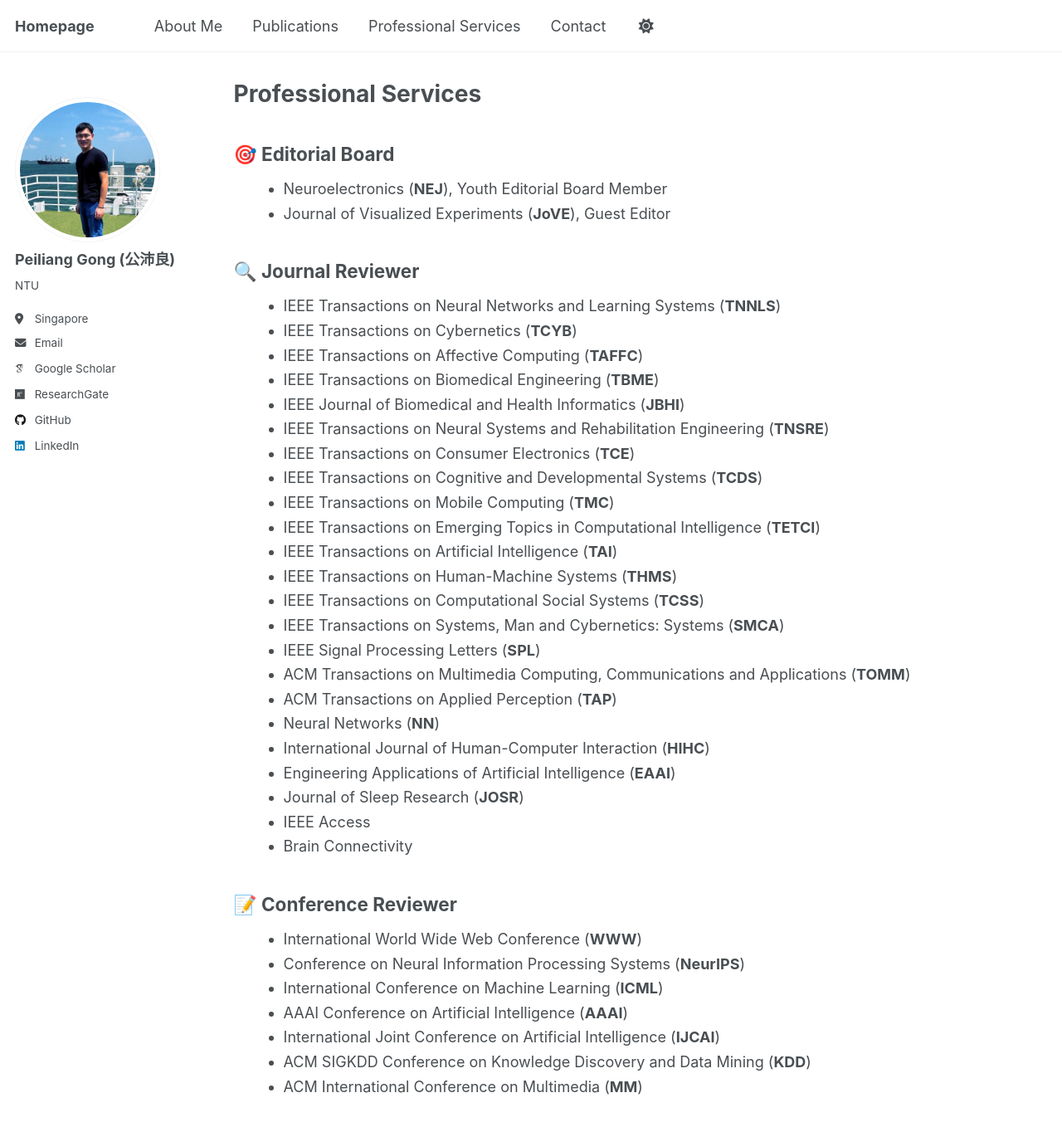
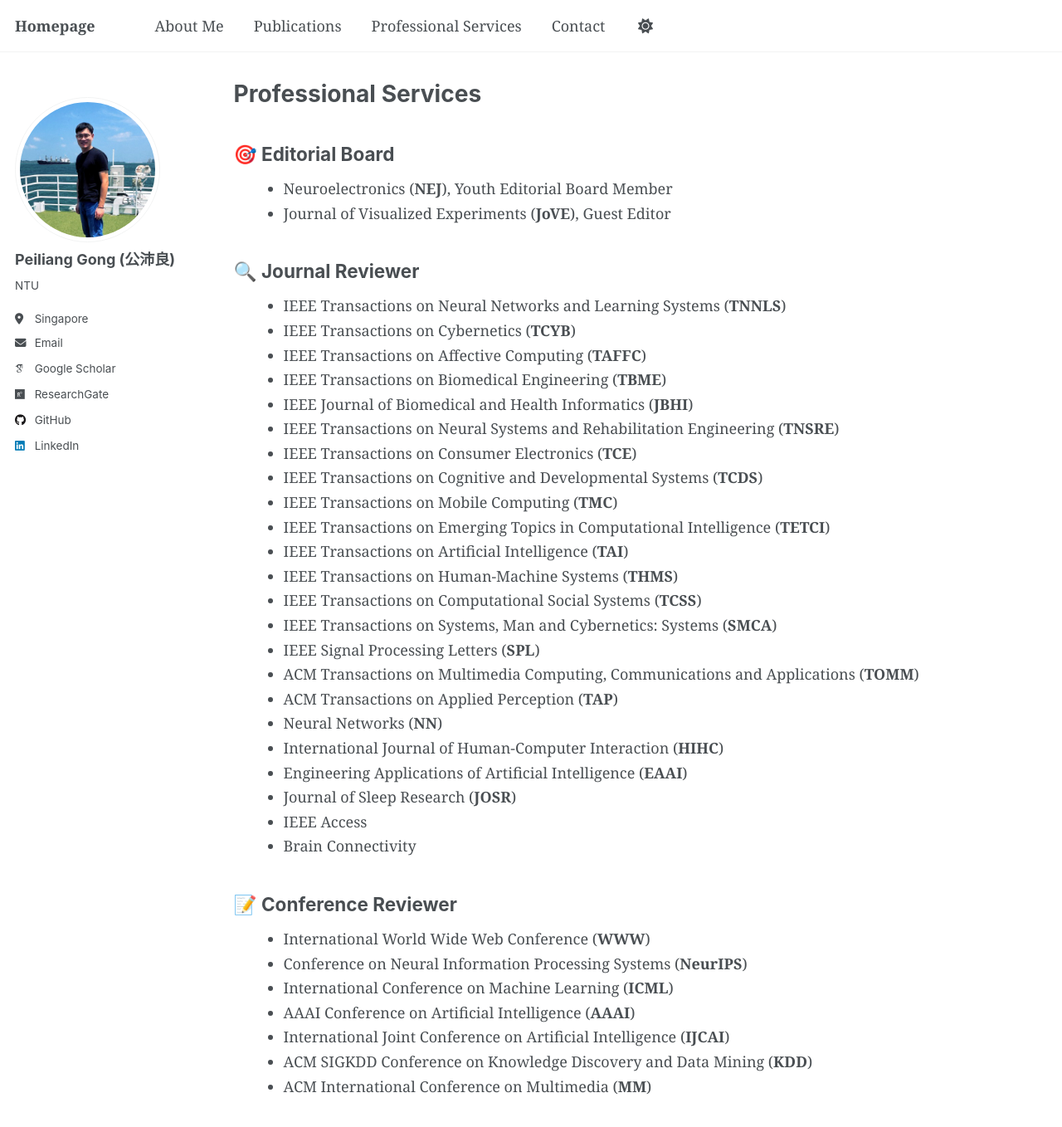
Before and after one commit to Tokenmw/Tokenmw.github.io, a Jekyll site: the page built from _pages/services.md, in a window 1280 px wide and 1400 px high. Shown: the top 1358 px of the window at 83% size. Built offline with Jekyll 4.4.1, drawn with Linux system fonts in a browser that asks for light colours; some web fonts are replaced.

Commit message:
Update services.md

```diff
--- a/_pages/services.md
+++ b/_pages/services.md
@@ -4,6 +4,12 @@ title: "Professional Services"
 permalink: /services/
 author_profile: true
 ---
+
+<style>
+html, body, p, ul, li, div {
+  font-family: Georgia, "Times New Roman", serif;
+}
+</style>
 
 <div style="text-align: justify;">
 
```
